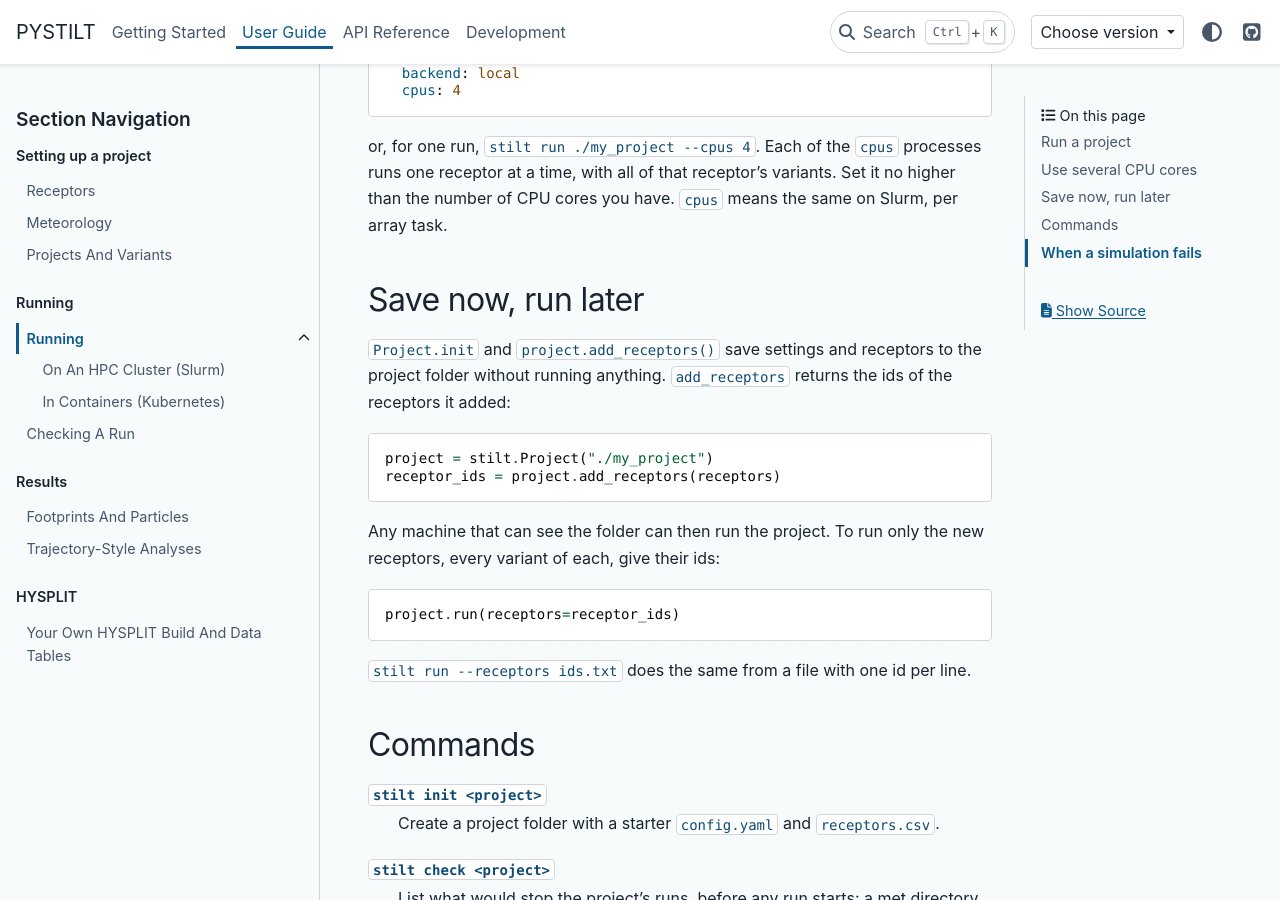
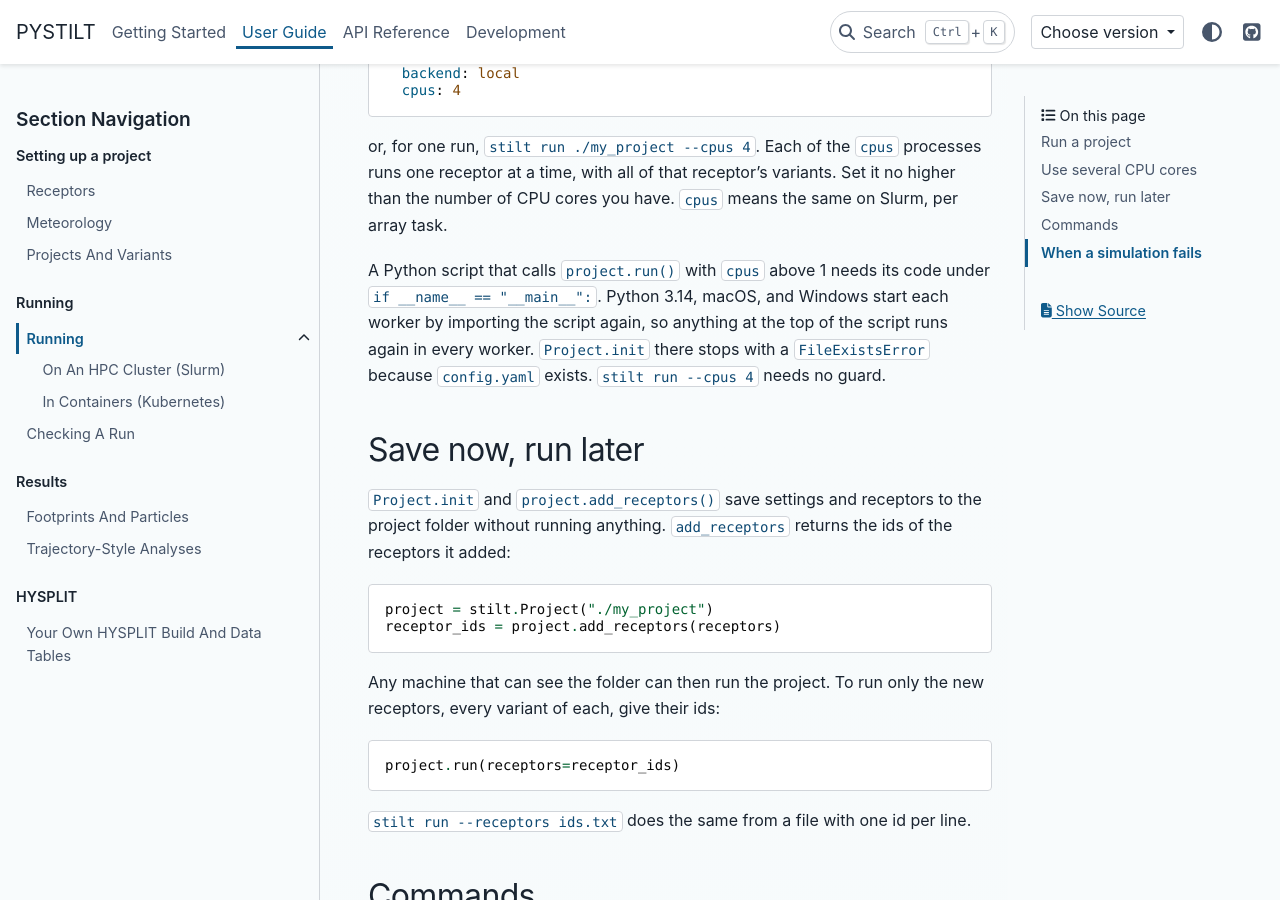
Before and after one commit to fbirds5230/runtraj, a Sphinx documentation site: the page built from docs/guides/running.rst, in a window 1280 px wide and 900 px high, scrolled down 1395 px. Built offline with Sphinx 7.4.7 and the PyData theme 0.15.4, drawn with Linux system fonts in a browser that asks for light colours; pages that are not in the unit, such as notebooks, are missing from menus.

Commit message:
docs: a script that runs a project with several cpus needs a main guard
On Python 3.14, macOS, and Windows each worker imports the script again, so Project.init at the top of a tutorial script stops every worker with a FileExistsError. Say so in the WBB tutorial and the running guide.

```diff
--- a/docs/guides/running.rst
+++ b/docs/guides/running.rst
@@ -67,6 +67,13 @@ or, for one run, ``stilt run ./my_project --cpus 4``. Each of the ``cpus``
 processes runs one receptor at a time, with all of that receptor's
 variants. Set it no higher than the number of CPU cores you have. ``cpus``
 means the same on Slurm, per array task.
+
+A Python script that calls ``project.run()`` with ``cpus`` above 1 needs its
+code under ``if __name__ == "__main__":``. Python 3.14, macOS, and Windows
+start each worker by importing the script again, so anything at the top of the
+script runs again in every worker. ``Project.init`` there stops with a
+``FileExistsError`` because ``config.yaml`` exists. ``stilt run --cpus 4``
+needs no guard.
 
 Save now, run later
 -------------------
```
